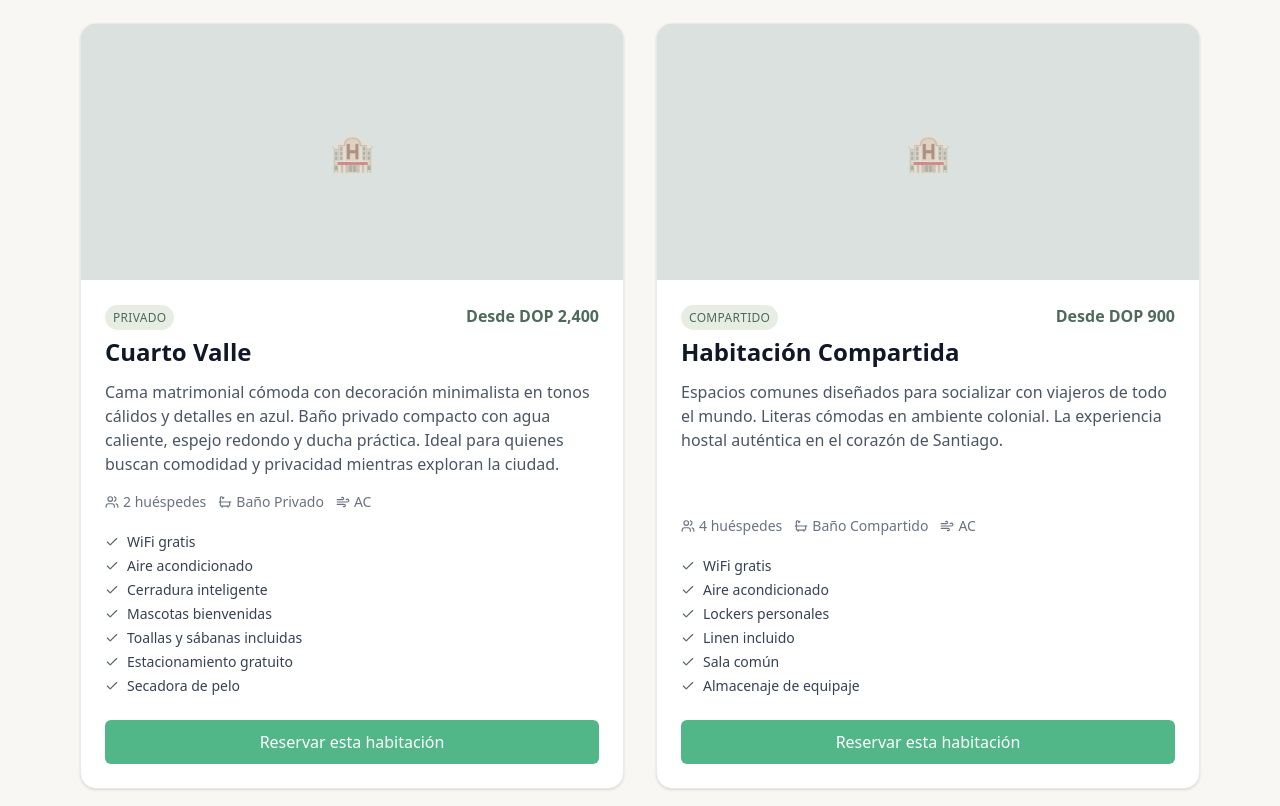
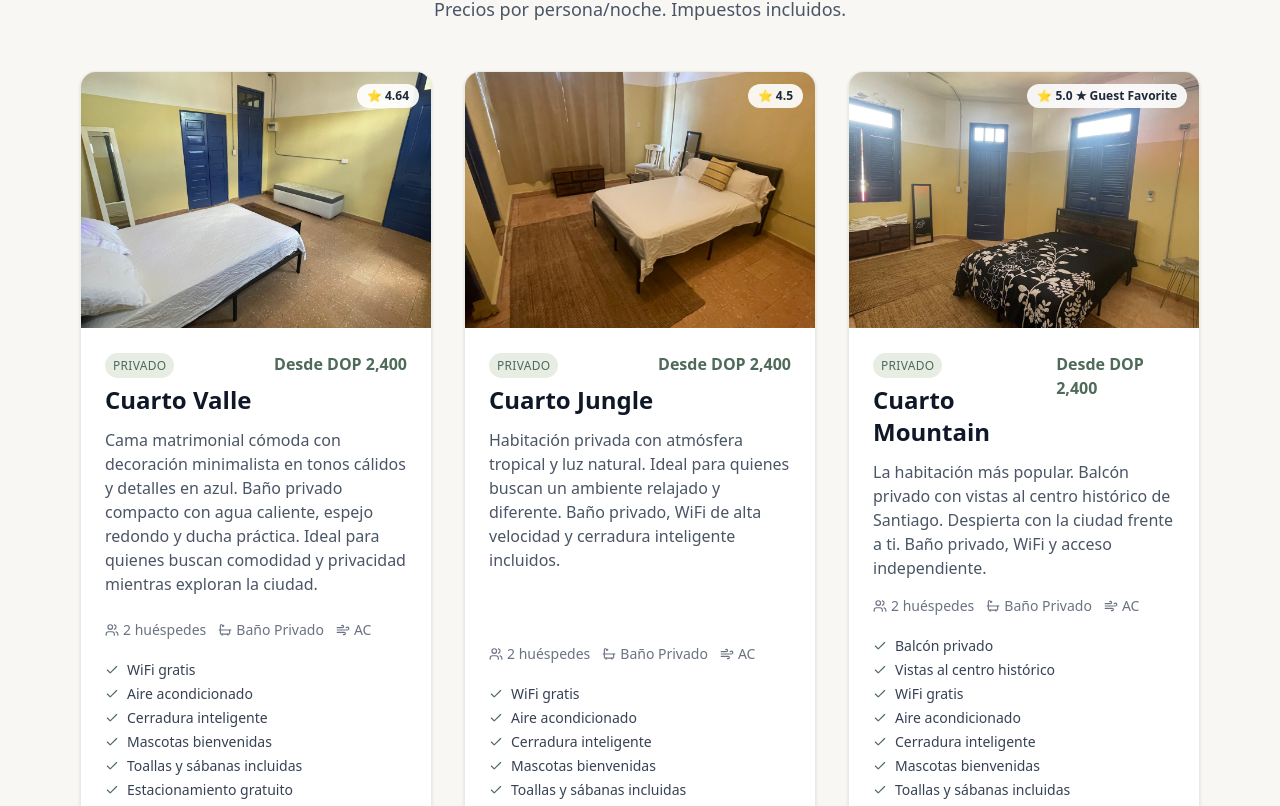
Before and after one commit to hostalnomadard-ux/HostalNomadaRD.com, a Next.js app in the folder Website/: page /habitaciones in a window 1280 px wide. Shown: the part 274-1080 px from the top of the page. Built offline with nearby package versions, Linux system fonts and the light colour scheme; no server answers.

Commit message:
feat: add Jungle + Mountain rooms to /habitaciones, wire real images to RoomCard

```diff
--- a/Website/app/habitaciones/page.tsx
+++ b/Website/app/habitaciones/page.tsx
@@ -2,9 +2,9 @@ import type { Metadata } from 'next'
 import { RoomCard, type Room } from '@/components/rooms/RoomCard'
 
 export const metadata: Metadata = {
-  title: 'Habitaciones',
+  title: 'Habitaciones en Santiago RD',
   description:
-    'Habitaciones privadas y compartidas en Hostal Nómada. Cuarto Valle con baño privado y opciones compartidas en el centro histórico de Santiago, RD.',
+    'Habitaciones privadas y compartidas en Hostal Nómada. Cuarto Valle, Jungle y Mountain con baño privado. Desde DOP 900/noche. Centro histórico de Santiago de los Caballeros.',
 }
 
 const rooms: Room[] = [
@@ -12,6 +12,8 @@ const rooms: Room[] = [
     id: 'valle',
     name: 'Cuarto Valle',
     type: 'Privado',
+    image: '/images/cuarto-valle.jpg',
+    rating: '4.64',
     description:
       'Cama matrimonial cómoda con decoración minimalista en tonos cálidos y detalles en azul. Baño privado compacto con agua caliente, espejo redondo y ducha práctica. Ideal para quienes buscan comodidad y privacidad mientras exploran la ciudad.',
     capacity: 2,
@@ -25,6 +27,50 @@ const rooms: Room[] = [
       'Toallas y sábanas incluidas',
       'Estacionamiento gratuito',
       'Secadora de pelo',
+    ],
+    priceFrom: 'Desde DOP 2,400',
+  },
+  {
+    id: 'jungle',
+    name: 'Cuarto Jungle',
+    type: 'Privado',
+    image: '/images/cuarto-jungle.jpg',
+    rating: '4.5',
+    description:
+      'Habitación privada con atmósfera tropical y luz natural. Ideal para quienes buscan un ambiente relajado y diferente. Baño privado, WiFi de alta velocidad y cerradura inteligente incluidos.',
+    capacity: 2,
+    beds: 1,
+    bath: 'Privado',
+    amenities: [
+      'WiFi gratis',
+      'Aire acondicionado',
+      'Cerradura inteligente',
+      'Mascotas bienvenidas',
+      'Toallas y sábanas incluidas',
+      'Estacionamiento gratuito',
+    ],
+    priceFrom: 'Desde DOP 2,400',
+  },
+  {
+    id: 'mountain',
+    name: 'Cuarto Mountain',
+    type: 'Privado',
+    image: '/images/cuarto-mountain.jpg',
+    rating: '5.0 ★ Guest Favorite',
+    description:
+      'La habitación más popular. Balcón privado con vistas al centro histórico de Santiago. Despierta con la ciudad frente a ti. Baño privado, WiFi y acceso independiente.',
+    capacity: 2,
+    beds: 1,
+    bath: 'Privado',
+    amenities: [
+      'Balcón privado',
+      'Vistas al centro histórico',
+      'WiFi gratis',
+      'Aire acondicionado',
+      'Cerradura inteligente',
+      'Mascotas bienvenidas',
+      'Toallas y sábanas incluidas',
+      'Estacionamiento gratuito',
     ],
     priceFrom: 'Desde DOP 2,400',
   },
@@ -54,13 +100,13 @@ export default function HabitacionesPage() {
     <div className="py-16 bg-nomada-cream min-h-screen">
       <div className="max-w-6xl mx-auto px-4">
         <div className="text-center mb-12">
-          <h1 className="text-4xl md:text-5xl font-bold text-gray-900 mb-4">Habitaciones</h1>
+          <h1 className="text-4xl md:text-5xl font-bold text-gray-900 mb-4">Habitaciones en el Centro Histórico de Santiago</h1>
           <p className="text-lg text-gray-600 max-w-2xl mx-auto">
             Todas nuestras habitaciones incluyen WiFi, AC y acceso a las áreas comunes. Precios por
             persona/noche. Impuestos incluidos.
           </p>
         </div>
-        <div className="grid grid-cols-1 md:grid-cols-2 gap-8">
+        <div className="grid grid-cols-1 md:grid-cols-2 xl:grid-cols-3 gap-8">
           {rooms.map((room) => (
             <RoomCard key={room.id} room={room} />
           ))}
--- a/Website/components/rooms/RoomCard.tsx
+++ b/Website/components/rooms/RoomCard.tsx
@@ -1,3 +1,4 @@
+import Image from 'next/image'
 import { Users, Bath, Wind, Check } from 'lucide-react'
 import { Button } from '@/components/ui/Button'
 
@@ -11,13 +12,32 @@ export interface Room {
   bath: string
   amenities: string[]
   priceFrom: string
+  rating?: string
+  image?: string
 }
 
 export function RoomCard({ room }: { room: Room }) {
   return (
     <div className="bg-white rounded-2xl overflow-hidden shadow-sm border border-nomada-sage-light flex flex-col">
-      <div className="h-64 bg-nomada-green/20 flex items-center justify-center" aria-label="foto de habitación">
-        <span className="text-nomada-green/40 text-4xl">🏨</span>
+      <div className="relative h-64" aria-label="foto de habitación">
+        {room.image ? (
+          <Image
+            src={room.image}
+            alt={room.name}
+            fill
+            className="object-cover"
+            sizes="(max-width: 768px) 100vw, 50vw"
+          />
+        ) : (
+          <div className="h-full bg-nomada-green/20 flex items-center justify-center">
+            <span className="text-nomada-green/40 text-4xl">🏨</span>
+          </div>
+        )}
+        {room.rating && (
+          <div className="absolute top-3 right-3 bg-white/90 backdrop-blur-sm rounded-full px-2.5 py-1 text-xs font-semibold text-gray-800">
+            ⭐ {room.rating}
+          </div>
+        )}
       </div>
       <div className="p-6 flex flex-col flex-1">
         <div className="flex justify-between items-start mb-3">
```
Also changed, not shown: 1 other file (tests, documents, lock files or other folders).
